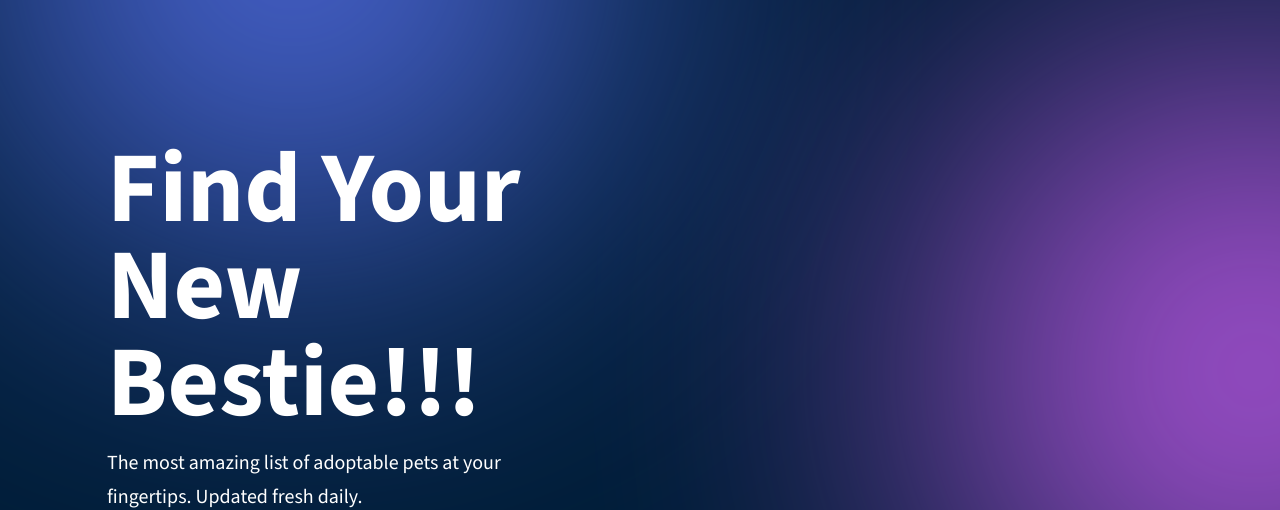
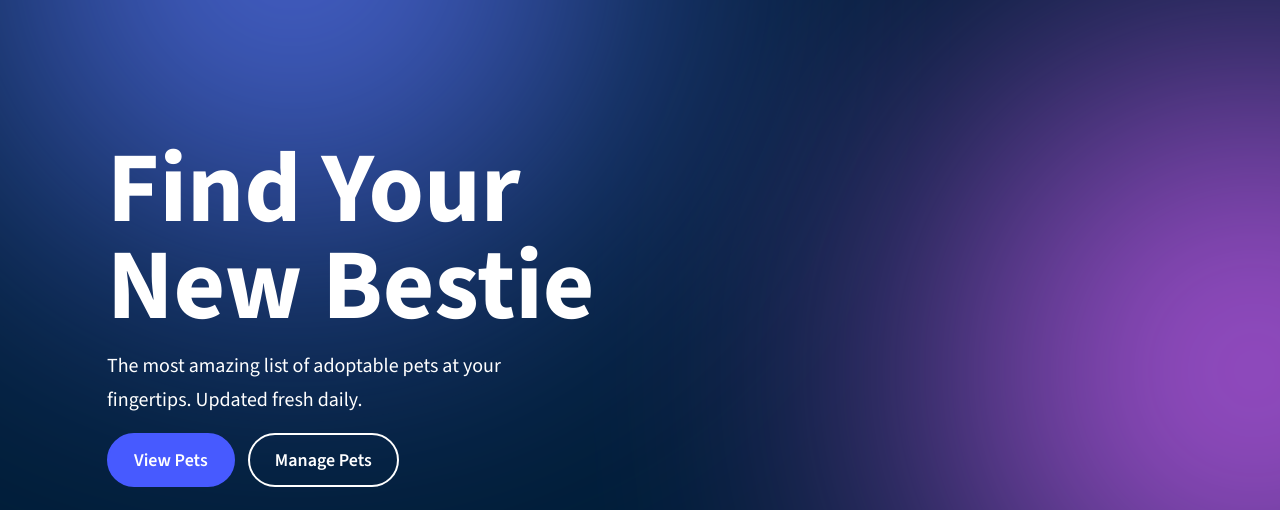
Before and after one commit to James4848/pet-adoption, a plain HTML site: page index.html in a window 1280 px wide. Shown: the top 510 px of the page. Drawn offline with nearby package versions, Linux system fonts and the light colour scheme.

Commit message:
Update index.html

```diff
--- a/index.html
+++ b/index.html
@@ -6,14 +6,14 @@
   <link rel="preconnect" href="https://fonts.gstatic.com" crossorigin>
   <link href="https://fonts.googleapis.com/css2?family=Source+Sans+3:wght@400;600;700&display=swap" rel="stylesheet">
   <link rel="stylesheet" href="styles.css">
-  <title>Pet Adoption Center></title>
+  <title>Pet Adoption Center!!!></title>
 </head>
 <body>
   <div class="top-section-wrapper">
     <div class="top-section">
 
       <div class="actual-top-content">
-      <h1>Find Your New Bestie!!!</h1>
+      <h1>Find Your New Bestie</h1>
       <p class="intro-text">The most amazing list of adoptable pets at your fingertips. Updated fresh daily.</p>
       <div class="intro-buttons">
       <a class="our-btn utility-mr" href="#view-pets">View Pets</a>
```
